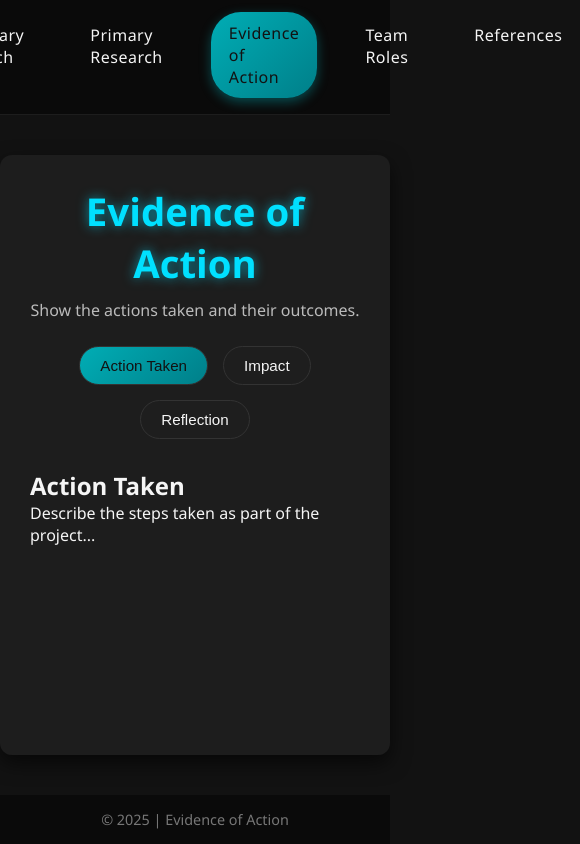
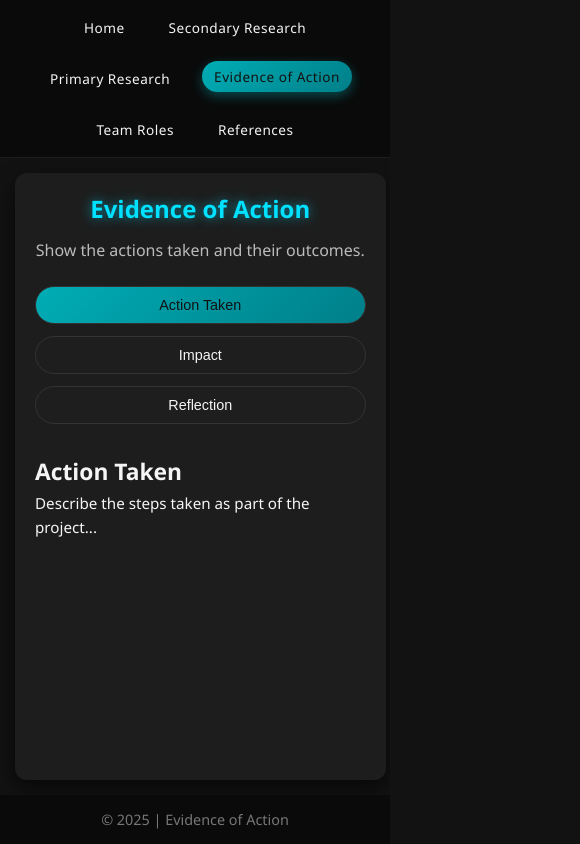
Before and after one commit to MSarim2855/Global1, a plain HTML site: page action.html in a window 390 px wide. Shown: the whole page, 580 px wide, since content can reach past the window. Drawn offline with Linux system fonts and the light colour scheme.

Commit message:
Update style.css

```diff
--- a/style.css
+++ b/style.css
@@ -23,8 +23,9 @@ nav {
     backdrop-filter: blur(8px);
     display: flex;
     justify-content: center;
-    gap: 30px;
-    padding: 14px 0;
+    flex-wrap: wrap; /* ✅ allows wrapping on small screens */
+    gap: 20px;
+    padding: 12px;
     border-bottom: 1px solid rgba(255,255,255,0.08);
 }
 
@@ -32,10 +33,11 @@ nav a {
     color: #f5f5f5;
     text-decoration: none;
     font-weight: 500;
-    padding: 10px 18px;
+    padding: 8px 16px;
     border-radius: 30px;
     transition: all 0.3s ease-in-out;
     letter-spacing: 0.5px;
+    font-size: 1em;
 }
 
 nav a:hover, nav a.active {
@@ -49,8 +51,9 @@ nav a:hover, nav a.active {
 .secondary-container {
     flex: 1;
     max-width: 900px;
-    margin: 40px auto;
-    padding: 30px;
+    width: 95%; /* ✅ shrink on small screens */
+    margin: 30px auto;
+    padding: 25px;
     background: rgba(30, 30, 30, 0.9);
     border-radius: 12px;
     box-shadow: 0 8px 20px rgba(0, 0, 0, 0.6);
@@ -58,9 +61,9 @@ nav a:hover, nav a.active {
 }
 
 .secondary-container h1 {
-    font-size: 2.4em;
+    font-size: 2.2em;
     color: #00e0ff;
-    margin-bottom: 10px;
+    margin-bottom: 15px;
     text-shadow: 0 0 12px rgba(0,224,255,0.6);
 }
 
@@ -101,16 +104,15 @@ nav a:hover, nav a.active {
 }
 
 /* === TAB CONTENT === */
-/* === TAB CONTENT === */
 .tab-content {
     display: none;
     text-align: left;
-    max-height: 500px;       /* keeps a scrollable area if content is long */
-    overflow-y: auto;        /* allows vertical scrolling */
-    padding-right: 15px;     /* prevent text cutoff */
-    margin-right: -15px;     /* hide scrollbar space */
+    max-height: 500px;
+    overflow-y: auto;
+    padding-right: 15px;
+    margin-right: -15px;
     animation: fadeIn 0.5s ease-in-out;
-    scroll-behavior: smooth; /* smooth scrolling */
+    scroll-behavior: smooth;
 }
 
 .tab-content.active {
@@ -135,3 +137,55 @@ footer {
     color: #777;
     font-size: 0.9em;
 }
+
+/* === RESPONSIVE FIXES === */
+@media screen and (max-width: 768px) {
+    .secondary-container {
+        margin: 15px;
+        padding: 20px;
+    }
+
+    .secondary-container h1 {
+        font-size: 1.8em;
+        line-height: 1.3;
+    }
+
+    .tab-buttons {
+        flex-direction: column;
+        align-items: stretch;
+        gap: 12px;
+    }
+
+    .tab-btn {
+        width: 100%;
+        font-size: 1em;
+        padding: 12px;
+    }
+
+    .tab-content {
+        font-size: 1em;
+        line-height: 1.6;
+        padding-right: 5px;
+        margin-right: 0;
+    }
+}
+
+@media screen and (max-width: 400px) {
+    nav a {
+        font-size: 0.85em;
+        padding: 6px 12px;
+    }
+
+    .secondary-container h1 {
+        font-size: 1.5em;
+    }
+
+    .tab-btn {
+        font-size: 0.9em;
+        padding: 10px;
+    }
+
+    .tab-content {
+        font-size: 0.95em;
+    }
+}
```
